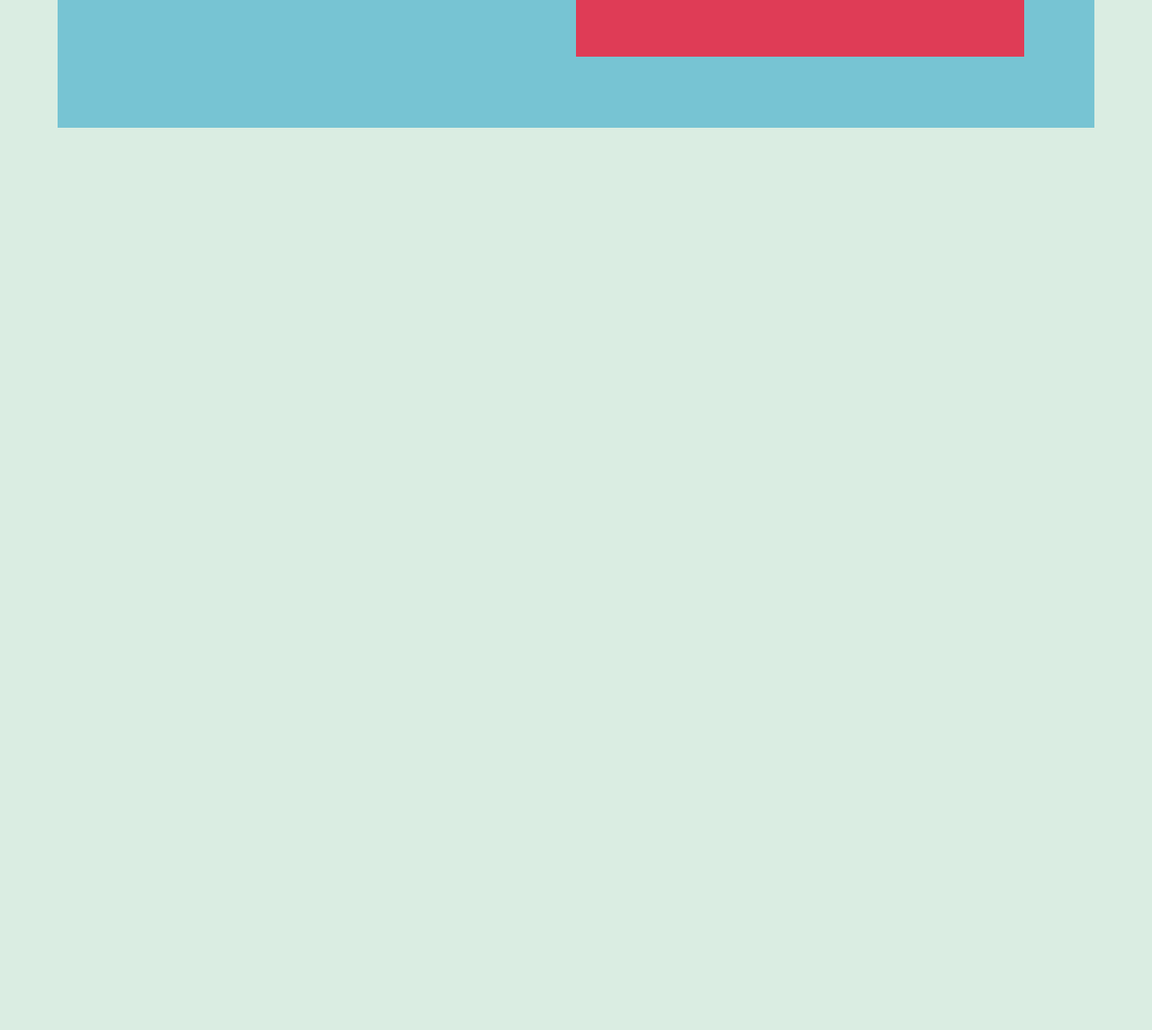
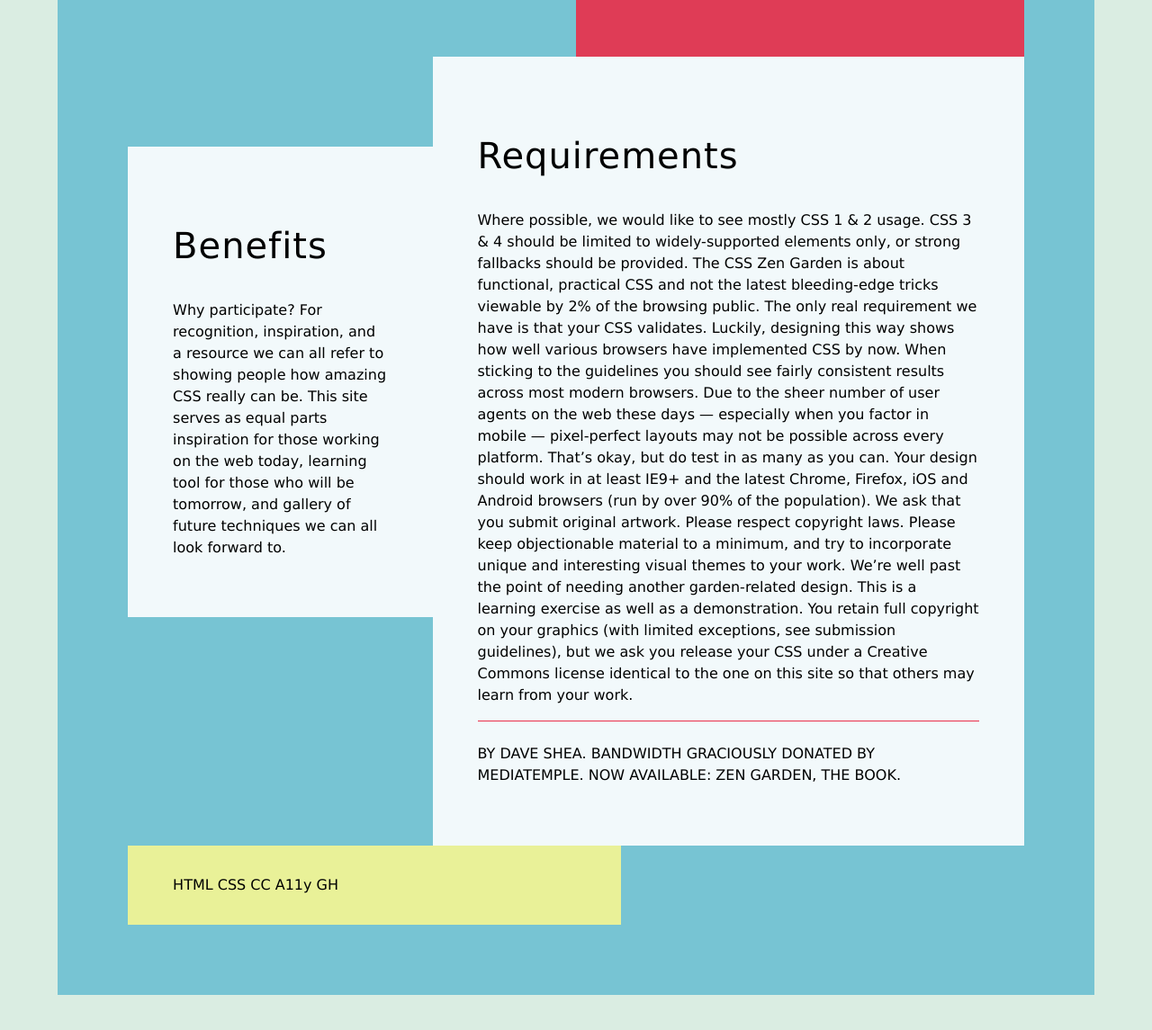
Before and after one commit to thuongvu/CSSPractice, a website: page zen/index.html in a window 1280 px wide. Shown: the part 2312-3457 px from the top of the page at 90% size. Before the commit the page ends 2518 px from the top, so only its background shows below. Drawn offline with nearby package versions, Linux system fonts and the light colour scheme.

Commit message:
done with zen

```diff
--- a/zen/index.html
+++ b/zen/index.html
@@ -43,9 +43,23 @@ CSS allows complete and total control over the style of a hypertext document. Th
 You may modify the style sheet in any way you wish, but not the HTML. This may seem daunting at first if you’ve never worked this way before, but follow the listed links to learn more, and use the sample files as a guide.
 Download the sample HTML and CSS to work on a copy locally. Once you have completed your masterpiece (and please, don’t submit half-finished work) upload your CSS file to a web server under your control. Send us a link to an archive of that file and all associated assets, and if we choose to use it we will download it and place it on our server.</p>
 				</div>
-				<div class="benefits"></div>
-				<div class="requirements"></div>
-				<footer></footer>
+				<div class="benefits">
+					<h3>Benefits</h3>
+					<p>Why participate? For recognition, inspiration, and a resource we can all refer to showing people how amazing CSS really can be. This site serves as equal parts inspiration for those working on the web today, learning tool for those who will be tomorrow, and gallery of future techniques we can all look forward to.</p>
+				</div>
+				<div class="requirements">
+					<h3>Requirements</h3>
+					<p>Where possible, we would like to see mostly CSS 1 & 2 usage. CSS 3 & 4 should be limited to widely-supported elements only, or strong fallbacks should be provided. The CSS Zen Garden is about functional, practical CSS and not the latest bleeding-edge tricks viewable by 2% of the browsing public. The only real requirement we have is that your CSS validates.
+Luckily, designing this way shows how well various browsers have implemented CSS by now. When sticking to the guidelines you should see fairly consistent results across most modern browsers. Due to the sheer number of user agents on the web these days — especially when you factor in mobile — pixel-perfect layouts may not be possible across every platform. That’s okay, but do test in as many as you can. Your design should work in at least IE9+ and the latest Chrome, Firefox, iOS and Android browsers (run by over 90% of the population).
+We ask that you submit original artwork. Please respect copyright laws. Please keep objectionable material to a minimum, and try to incorporate unique and interesting visual themes to your work. We’re well past the point of needing another garden-related design.
+This is a learning exercise as well as a demonstration. You retain full copyright on your graphics (with limited exceptions, see submission guidelines), but we ask you release your CSS under a Creative Commons license identical to the one on this site so that others may learn from your work.</p>
+						<p>
+							BY DAVE SHEA. BANDWIDTH GRACIOUSLY DONATED BY MEDIATEMPLE. NOW AVAILABLE: ZEN GARDEN, THE BOOK.
+						</p>
+				</div>
+				<footer>
+					<p>HTML CSS CC A11y GH</p>
+				</footer>
 			</div>
 			<aside class="sidebar">
 				<div class="wrapper">
--- a/zen/zen.css
+++ b/zen/zen.css
@@ -9,13 +9,10 @@
 .cf {
     *zoom: 1;
 }
-/*body::selection {
-	background-color: #333;
-	color: #fff;
-}*/
-div, section, aside , header, footer, nav, figure, li{
+div, section, aside , header, footer, nav, figure, li {
 	position: relative;
 }
+::selection 					{ background:#333; color:#fff; }
 html {
 	/*width: 90%;*/
 	background-color:  #daede2;
@@ -154,3 +151,36 @@ div.participation {
 	padding: 5%;
 	background: rgba(234,46,73,0.9)
 }
+
+
+div.benefits {
+	background: rgba(255,255,255,0.9);
+	float: left;
+	width: 24%;
+	padding: 5%;
+	margin-top: 10%;
+}
+div.requirements {
+	background: rgba(255,255,255,0.9);
+	padding: 5%;
+	float: left;
+	width: 56%;
+	color: #000;
+}
+div.requirements p:last-child {
+	border-top: 1px solid #ea2e49;
+	margin-top: 1em;
+	padding-top: 1.5em;
+}
+
+
+footer {
+	background: rgba(246,247,146,0.9);
+	clear: both;
+	color: #fff;
+	padding: 1em 5%;
+	width: 45%;
+}
+footer p {
+	color: #000;
+}
```
